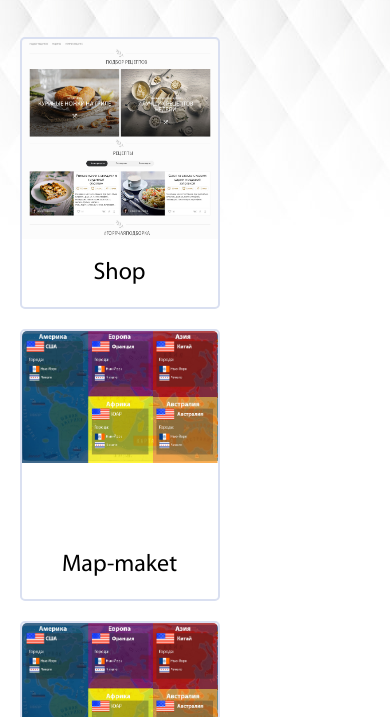
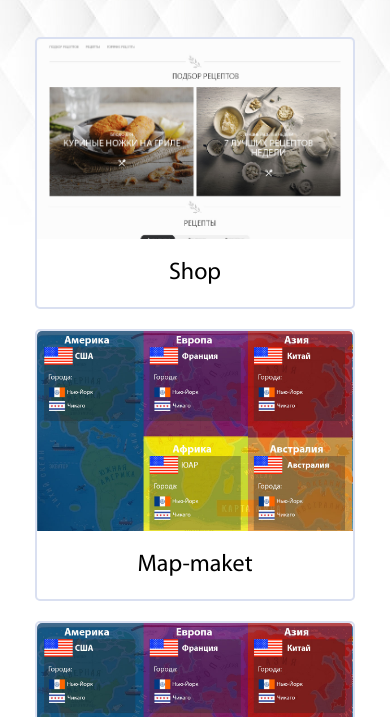
Before and after one commit to VlasenkoSerhii/homework, a plain HTML site: page index.html in a window 390 px wide. Shown: the part 127-844 px from the top of the page. Drawn offline with Linux system fonts and the light colour scheme.

Commit message:
Add files via upload

```diff
--- a/css/style.css
+++ b/css/style.css
@@ -27,10 +27,16 @@ h1 {
 	font-weight: bold;
 	color: #35373B;
 }
+.br__nextLine {display:none;}
+@media (max-width: 620px) {
+	.br__nextLine {display: inline;}
+}
+
 .name {color: black;}
 .wrapper {
+	max-width:1920px;
 	width:90%;
-	min-width:200px;
+	min-width:320px;
 	margin: 0 auto;
 }
 .ul-homework {
@@ -40,13 +46,25 @@ h1 {
 	justify-content: space-between;
 }
 .li-homework {
-	width: 32%;
-	min-width: 200px;
+	width: 23%;
 	list-style: none;
 	margin-top: 20px;
 	padding: 0 0 14px 0;
 	border: 2px solid #DAE0F1;
 	border-radius: 5px;
+}
+@media (max-width: 1430px) {
+  .li-homework {width:32%;}
+}
+@media (max-width: 1070px) {
+  .li-homework {width:48%;}
+}
+@media (max-width: 620px) {
+	.ul-homework {justify-content: center;}
+	.li-homework {
+		width:80%;
+		min-width:320px;
+	}
 }
 .li-homework:hover {
 	border: 2px solid #666971;
```
